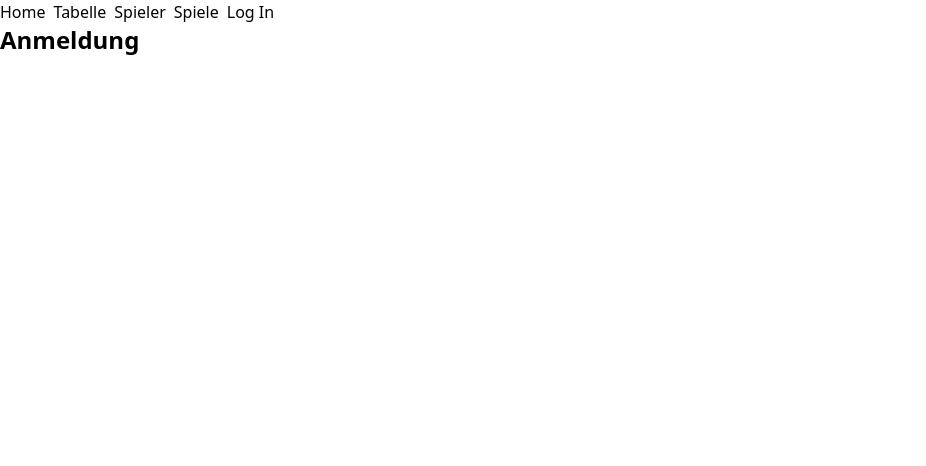
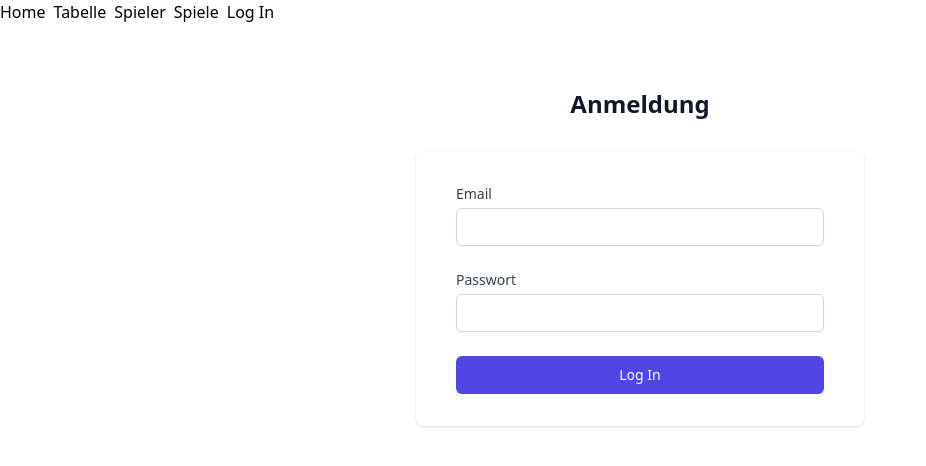
Before and after one commit to haus23/runde.tips-current, a React (Vite) app: page /login in a window 1280 px wide. Shown: the top 466 px of the page, without its empty margins (0-926 px from the left). Built offline with nearby package versions, Linux system fonts and the light colour scheme; no server answers; a web font is replaced by a local one.

Commit message:
Handle sign in.

```diff
--- a/src/feature/front-of-house/pages/LogIn.tsx
+++ b/src/feature/front-of-house/pages/LogIn.tsx
@@ -1,9 +1,102 @@
-import React from 'react';
+import React, { useState } from 'react';
+import { useHistory } from 'react-router-dom';
+import { useAuth } from '../../../common/hooks';
 
 export function LogIn() {
+  const [email, setEmail] = useState('');
+  const [password, setPassword] = useState('');
+  const [error, setError] = useState(false);
+  const history = useHistory();
+
+  const { signIn } = useAuth();
+
+  const handleSubmit = (evt: React.FormEvent) => {
+    evt.preventDefault();
+    signIn(email, password).then((success) => {
+      if (success) {
+        history.push('/');
+      } else {
+        setPassword('');
+        setError(true);
+      }
+    });
+  };
+
   return (
-    <div>
-      <h2 className="text-2xl font-semibold">Anmeldung</h2>
+    <div className="flex flex-col justify-center pt-16 sm:px-6 lg:px-8">
+      <div className="sm:mx-auto sm:w-full sm:max-w-md">
+        <h2 className="text-center text-2xl font-semibold text-gray-900">
+          Anmeldung
+        </h2>
+      </div>
+
+      <div className="mt-8 sm:mx-auto sm:w-full sm:max-w-md">
+        <div className="bg-white py-8 px-4 shadow sm:rounded-lg sm:px-10">
+          <form
+            className="space-y-6"
+            action="#"
+            method="post"
+            onSubmit={handleSubmit}
+          >
+            <div>
+              <label
+                htmlFor="email"
+                className="block sm:text-sm font-medium text-gray-700"
+              >
+                Email
+              </label>
+              <div className="mt-1">
+                <input
+                  value={email}
+                  onChange={(e) => setEmail(e.target.value)}
+                  id="email"
+                  name="email"
+                  type="email"
+                  autoComplete="email"
+                  required
+                  className="appearance-none block w-full px-3 py-2 border border-gray-300 rounded-md shadow-sm placeholder-gray-400 focus:outline-none focus:ring-indigo-500 focus:border-indigo-500 sm:text-sm"
+                />
+              </div>
+            </div>
+
+            <div>
+              <label
+                htmlFor="password"
+                className="block sm:text-sm font-medium text-gray-700"
+              >
+                Passwort
+              </label>
+              <div className="mt-1">
+                <input
+                  value={password}
+                  onChange={(e) => setPassword(e.target.value)}
+                  id="password"
+                  name="password"
+                  type="password"
+                  autoComplete="current-password"
+                  required
+                  className="appearance-none block w-full px-3 py-2 border border-gray-300 rounded-md shadow-sm placeholder-gray-400 focus:outline-none focus:ring-indigo-500 focus:border-indigo-500 sm:text-sm"
+                />
+              </div>
+            </div>
+            <div>
+              <button
+                type="submit"
+                className="w-full flex justify-center py-2 px-4 border border-transparent rounded-md shadow-sm text-sm font-medium text-white bg-indigo-600 hover:bg-indigo-700 focus:outline-none focus:ring-2 focus:ring-offset-2 focus:ring-indigo-500"
+              >
+                Log In
+              </button>
+            </div>
+          </form>
+        </div>
+      </div>
+      {error && (
+        <div className="mx-auto mt-4">
+          <span className="block text-center text-red-500 font-semibold">
+            Fehler bei der Anmeldung!
+          </span>
+        </div>
+      )}
     </div>
   );
 }
```
